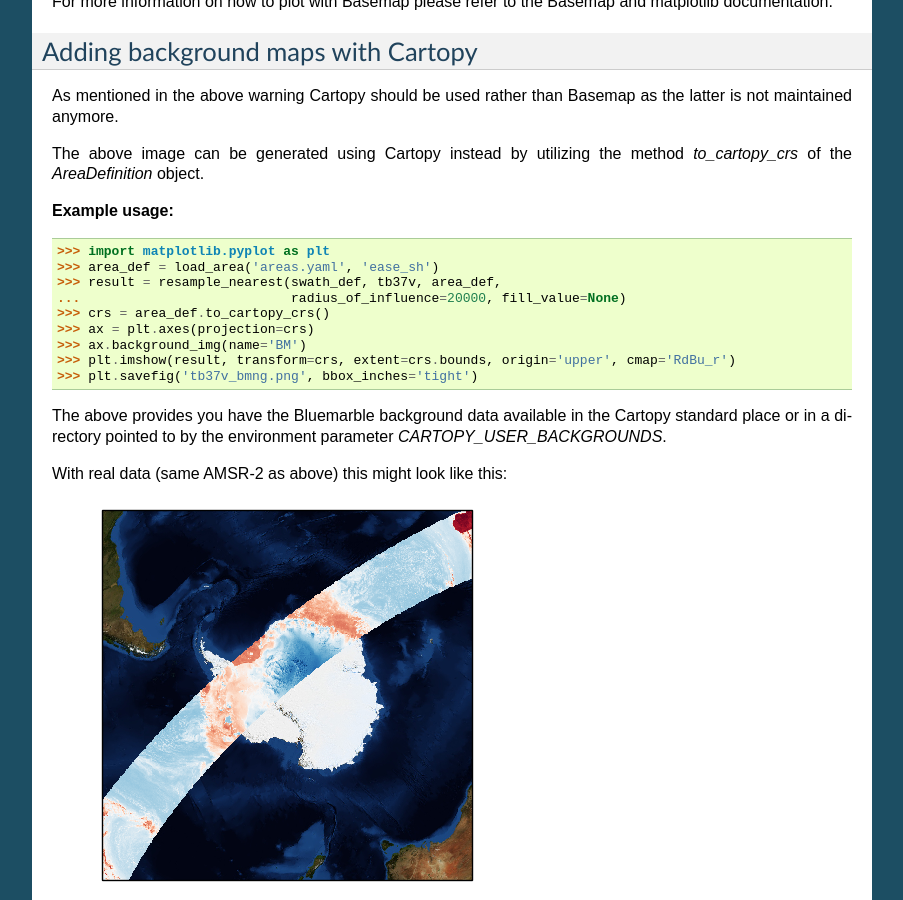
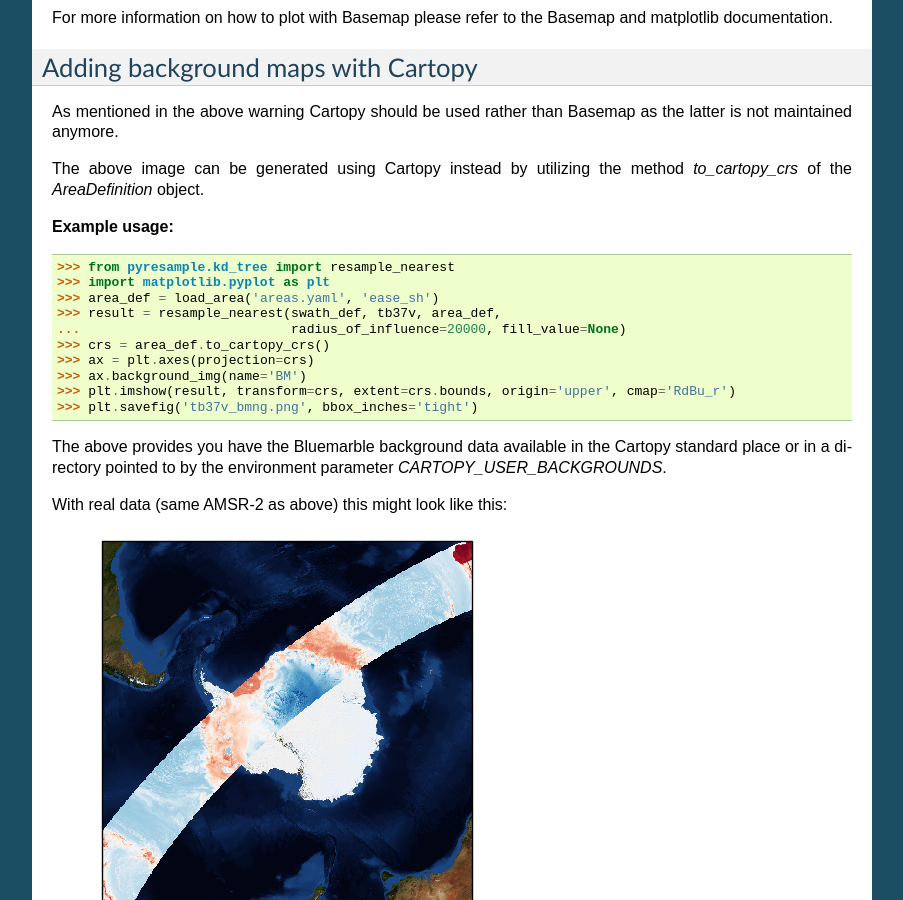
Before and after one commit to pytroll/pyresample, a Sphinx documentation site: the page built from docs/source/plot.rst, in a window 1280 px wide and 900 px high, scrolled down 5068 px. Shown: the whole window, without its empty margins (198-1101 px from the left). Built offline with Sphinx 7.4.7, drawn with Linux system fonts in a browser that asks for light colours; some of the changed text lies outside the part shown.

Commit message:
Make Travis happy
Signed-off-by: Adam.Dybbroe <a000680@c21856.ad.smhi.se>

```diff
--- a/docs/source/plot.rst
+++ b/docs/source/plot.rst
@@ -148,6 +148,8 @@
 
 .. doctest::
    :hide:
+ >>> from pyresample import load_area, save_quicklook, SwathDefinition
+ >>> from pyresample.kd_tree import resample_nearest
  >>> from pyresample.geometry import AreaDefinition
  >>> area_id = 'ortho'
  >>> description = 'Ortho globe'
@@ -223,6 +225,7 @@
 
 .. doctest::
    :hide:
+ >>> from pyresample.kd_tree import resample_nearest
  >>> from pyresample.geometry import AreaDefinition
  >>> area_id = 'ease_sh'
  >>> description = 'Antarctic EASE grid'
@@ -269,6 +272,7 @@
 
 **Example usage:**
 
+ >>> from pyresample.kd_tree import resample_nearest
  >>> import matplotlib.pyplot as plt # doctest: +SKIP
  >>> area_def = load_area('areas.yaml', 'ease_sh') # doctest: +SKIP
  >>> result = resample_nearest(swath_def, tb37v, area_def,
```
Also changed, not shown: other parts of docs/source/plot.rst (+1 -1 lines).
